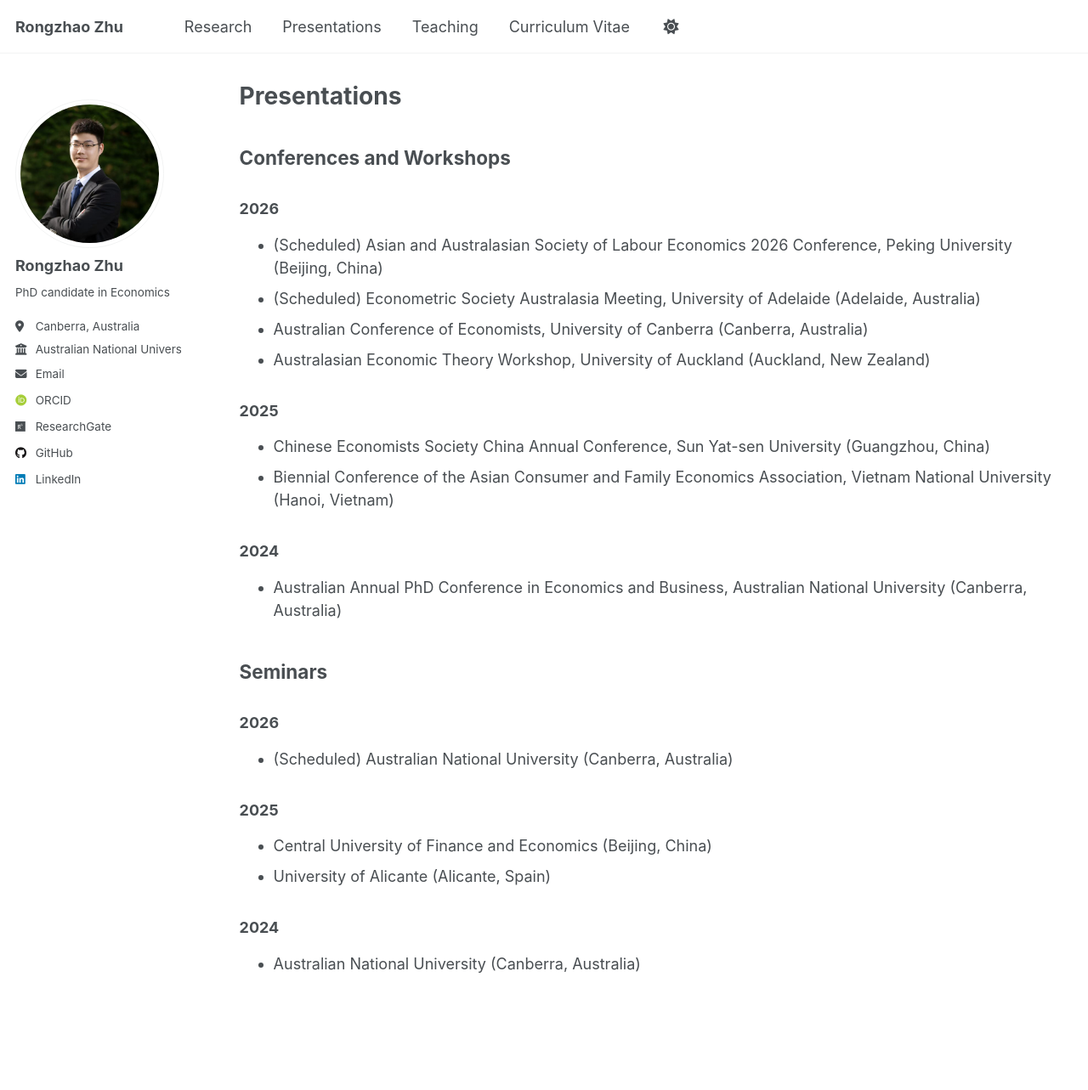
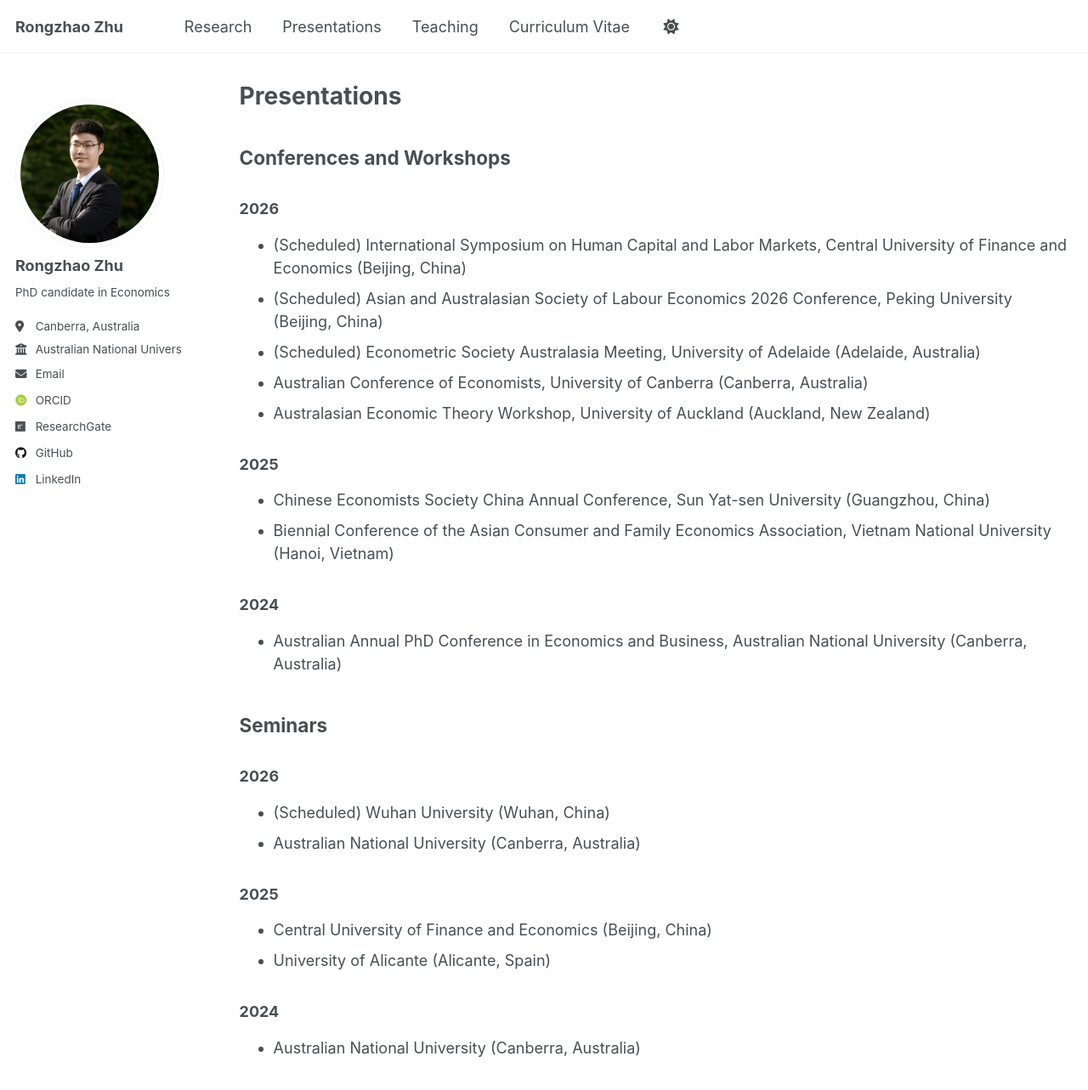
Before and after one commit to Roongzhao/roongzhao.github.io, a Jekyll site: the page built from _pages/presentation.md, in a window 1280 px wide and 1400 px high. Shown: the top 1283 px of the window at 85% size. Built offline with Jekyll 4.4.1, drawn with Linux system fonts in a browser that asks for light colours; some web fonts are replaced.

Commit message:
modified:   _pages/presentation.md 	modified:   assets/CV_RongzhaoZhu.pdf

```diff
--- a/_pages/presentation.md
+++ b/_pages/presentation.md
@@ -10,6 +10,7 @@ author_profile: true
 ## Conferences and Workshops
 
 ### 2026
+- (Scheduled) International Symposium on Human Capital and Labor Markets, Central University of Finance and Economics (Beijing, China)
 - (Scheduled) Asian and Australasian Society of Labour Economics 2026 Conference, Peking University (Beijing, China)
 - (Scheduled) Econometric Society Australasia Meeting, University of Adelaide (Adelaide, Australia)
 - Australian Conference of Economists, University of Canberra (Canberra, Australia)
@@ -24,7 +25,8 @@ author_profile: true
 
 ## Seminars
 ### 2026
-- (Scheduled) Australian National University (Canberra, Australia)
+- (Scheduled) Wuhan University (Wuhan, China)
+- Australian National University (Canberra, Australia)
 
 ### 2025
 - Central University of Finance and Economics (Beijing, China)
```
Also changed, not shown: 1 other file.
